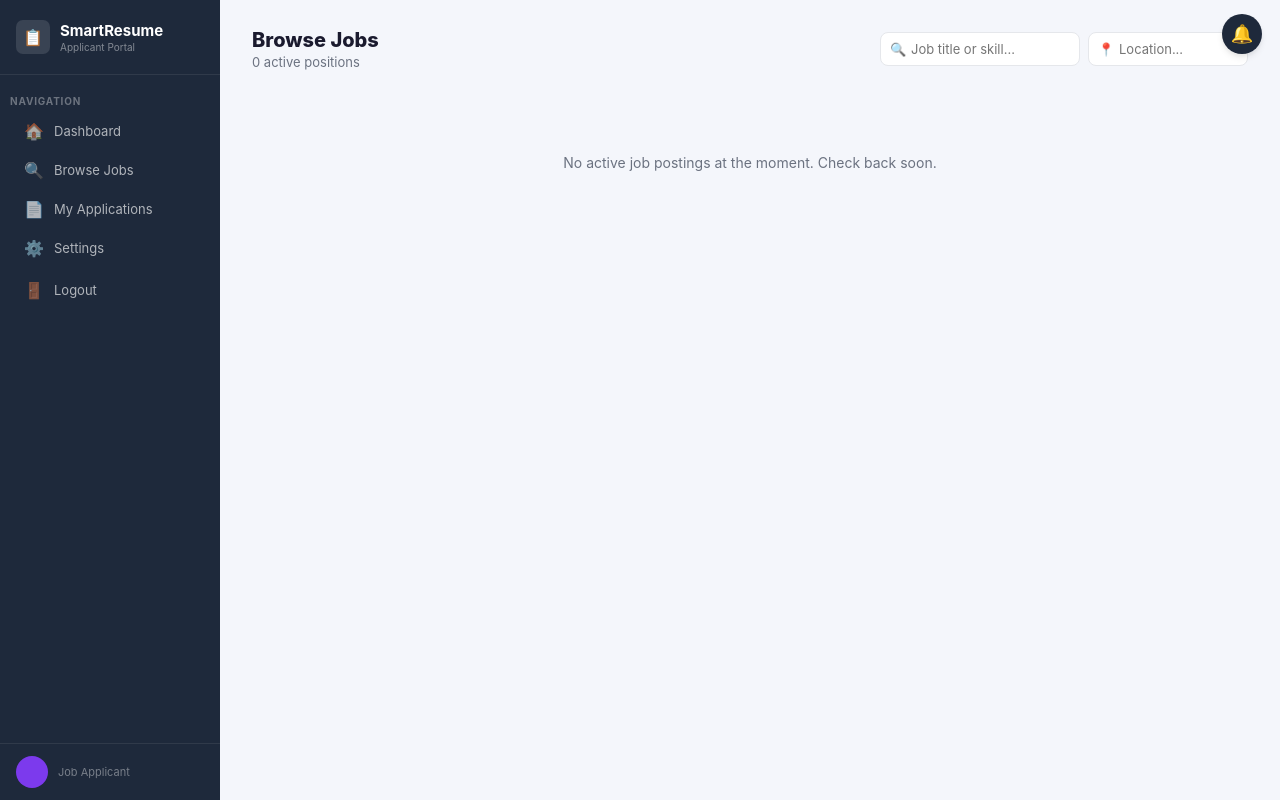
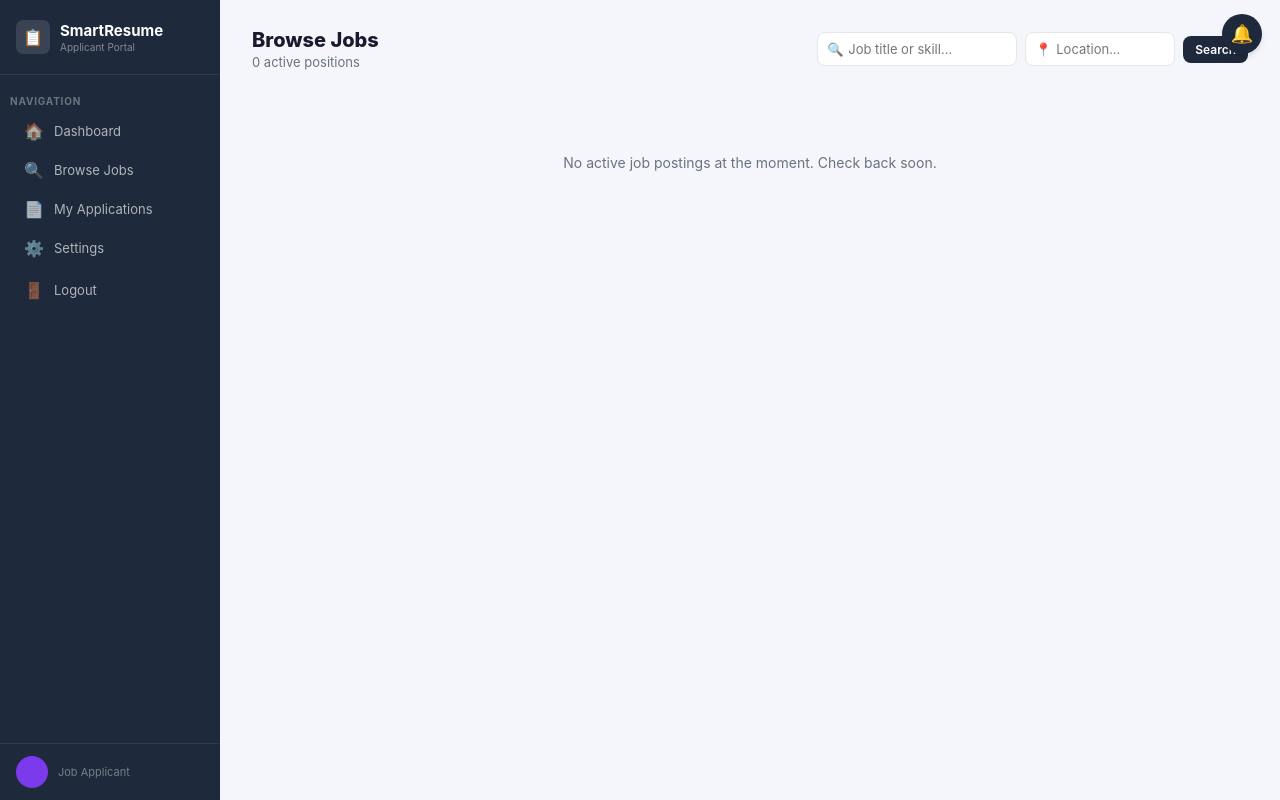
Before and after one commit to Deepresso/Smart_Resume_Screening, a Python web app: template templates/applicant/browse_jobs.html in a window 1280 px wide. Run offline with Jinja, Linux system fonts and the light colour scheme; the template is opened without the code that fills it, so the values that code supplies are empty.

Commit message:
Upgrade Browse Jobs search: click-to-search with relevance ranking
Results scored per card: title +4, keywords +2, company +1 per token,
+6 bonus for full phrase match. Re-ordered by score in DOM so best match
is first. Zero-score jobs hidden. Location is AND gate. Best Match badge
on top result. Clear button restores default order.

Co-Authored-By: Claude Sonnet 4.6 <noreply@anthropic.com>

```diff
--- a/templates/applicant/browse_jobs.html
+++ b/templates/applicant/browse_jobs.html
@@ -3,17 +3,21 @@
 {% block content %}
 <div class="page-header">
     <div><div class="page-title">Browse Jobs</div><div class="page-sub" id="job-count">{{ jobs | length }} active position{{ 's' if jobs | length != 1 }}</div></div>
-    <div class="header-actions" style="display:flex;gap:8px;">
+    <div class="header-actions" style="display:flex;gap:8px;align-items:center;">
         <div style="position:relative;">
             <span style="position:absolute;left:10px;top:50%;transform:translateY(-50%);font-size:13px;color:var(--text-muted);">&#x1F50D;</span>
-            <input type="text" id="search-title" placeholder="Job title or skill..." oninput="filterJobs()"
-                   style="padding:8px 14px 8px 30px;border:1px solid var(--border);border-radius:8px;font-size:13px;width:200px;outline:none;">
+            <input type="text" id="search-title" placeholder="Job title or skill..."
+                   style="padding:8px 14px 8px 30px;border:1px solid var(--border);border-radius:8px;font-size:13px;width:200px;outline:none;"
+                   onkeydown="if(event.key==='Enter') searchJobs()">
         </div>
         <div style="position:relative;">
             <span style="position:absolute;left:10px;top:50%;transform:translateY(-50%);font-size:13px;color:var(--text-muted);">&#x1F4CD;</span>
-            <input type="text" id="search-location" placeholder="Location..." oninput="filterJobs()"
-                   style="padding:8px 14px 8px 30px;border:1px solid var(--border);border-radius:8px;font-size:13px;width:160px;outline:none;">
+            <input type="text" id="search-location" placeholder="Location..."
+                   style="padding:8px 14px 8px 30px;border:1px solid var(--border);border-radius:8px;font-size:13px;width:150px;outline:none;"
+                   onkeydown="if(event.key==='Enter') searchJobs()">
         </div>
+        <button onclick="searchJobs()" class="btn btn-primary btn-sm">Search</button>
+        <button onclick="clearSearch()" id="clear-btn" class="btn btn-outline btn-sm" style="display:none;">Clear</button>
     </div>
 </div>
 
@@ -69,27 +73,90 @@
     No jobs match your search.
 </div>
 <script>
-function fuzzyMatch(haystack, query) {
-    if (!query) return true;
-    // split query into tokens; card matches if ALL tokens appear somewhere in haystack
-    return query.trim().split(/\s+/).every(token => haystack.includes(token));
+const TOTAL_JOBS = {{ jobs | length }};
+
+function scoreCard(card, tokens, locTokens) {
+    let score = 0;
+
+    // title tokens: +4 each in title, +2 in keywords, +1 in company
+    tokens.forEach(t => {
+        if (card.dataset.title.includes(t))    score += 4;
+        if (card.dataset.keywords.includes(t)) score += 2;
+        if (card.dataset.company.includes(t))  score += 1;
+    });
+
+    // bonus: full query phrase appears in title
+    const fullQuery = tokens.join(' ');
+    if (fullQuery && card.dataset.title.includes(fullQuery)) score += 6;
+
+    // location filter: if location tokens given, ALL must match; otherwise exclude
+    if (locTokens.length > 0) {
+        const locMatch = locTokens.every(t => card.dataset.location.includes(t));
+        if (!locMatch) return -1;
+    }
+
+    return score;
 }
 
-function filterJobs() {
-    const q = document.getElementById('search-title').value.toLowerCase();
-    const loc = document.getElementById('search-location').value.toLowerCase();
-    const cards = document.querySelectorAll('#job-grid .job-card');
+function searchJobs() {
+    const q   = document.getElementById('search-title').value.toLowerCase().trim();
+    const loc = document.getElementById('search-location').value.toLowerCase().trim();
+    const tokens    = q   ? q.split(/\s+/).filter(t => t.length > 1)   : [];
+    const locTokens = loc ? loc.split(/\s+/).filter(t => t.length > 0) : [];
+
+    const grid = document.getElementById('job-grid');
+    const cards = Array.from(grid.querySelectorAll('.job-card'));
+
+    // If both inputs empty, restore default order and show all
+    if (tokens.length === 0 && locTokens.length === 0) {
+        clearSearch();
+        return;
+    }
+
+    // Score all cards
+    const scored = cards.map(card => ({ card, score: scoreCard(card, tokens, locTokens) }));
+
+    // Sort: highest score first; score -1 means excluded
+    scored.sort((a, b) => b.score - a.score);
+
     let visible = 0;
-    cards.forEach(card => {
-        const titleField = card.dataset.title + ' ' + card.dataset.company + ' ' + card.dataset.keywords;
-        const titleMatch = fuzzyMatch(titleField, q);
-        const locMatch   = fuzzyMatch(card.dataset.location, loc);
-        const show = titleMatch && locMatch;
-        card.style.display = show ? '' : 'none';
-        if (show) visible++;
+    scored.forEach(({ card, score }) => {
+        if (score > 0) {
+            card.style.display = '';
+            // Remove any previous relevance badge
+            card.querySelector('.relevance-badge')?.remove();
+            // Mark top result
+            if (visible === 0) {
+                const badge = document.createElement('span');
+                badge.className = 'relevance-badge';
+                badge.textContent = 'Best Match';
+                badge.style.cssText = 'background:#dcfce7;color:#15803d;font-size:10px;font-weight:700;padding:2px 7px;border-radius:5px;';
+                card.querySelector('.job-card-header').appendChild(badge);
+            }
+            grid.appendChild(card); // re-order in DOM
+            visible++;
+        } else {
+            card.style.display = 'none';
+            card.querySelector('.relevance-badge')?.remove();
+        }
     });
-    document.getElementById('job-count').textContent = visible + ' active position' + (visible !== 1 ? 's' : '');
-    document.getElementById('no-results').style.display = (visible === 0 && (q || loc)) ? '' : 'none';
+
+    document.getElementById('job-count').textContent = visible + ' result' + (visible !== 1 ? 's' : '') + ' found';
+    document.getElementById('no-results').style.display = visible === 0 ? '' : 'none';
+    document.getElementById('clear-btn').style.display = '';
+}
+
+function clearSearch() {
+    document.getElementById('search-title').value = '';
+    document.getElementById('search-location').value = '';
+    document.getElementById('clear-btn').style.display = 'none';
+    document.getElementById('no-results').style.display = 'none';
+    const grid = document.getElementById('job-grid');
+    grid.querySelectorAll('.job-card').forEach(card => {
+        card.style.display = '';
+        card.querySelector('.relevance-badge')?.remove();
+    });
+    document.getElementById('job-count').textContent = TOTAL_JOBS + ' active position' + (TOTAL_JOBS !== 1 ? 's' : '');
 }
 </script>
 {% endblock %}
```
Also changed, not shown: project_report_notes.txt (+12 -9 lines).
